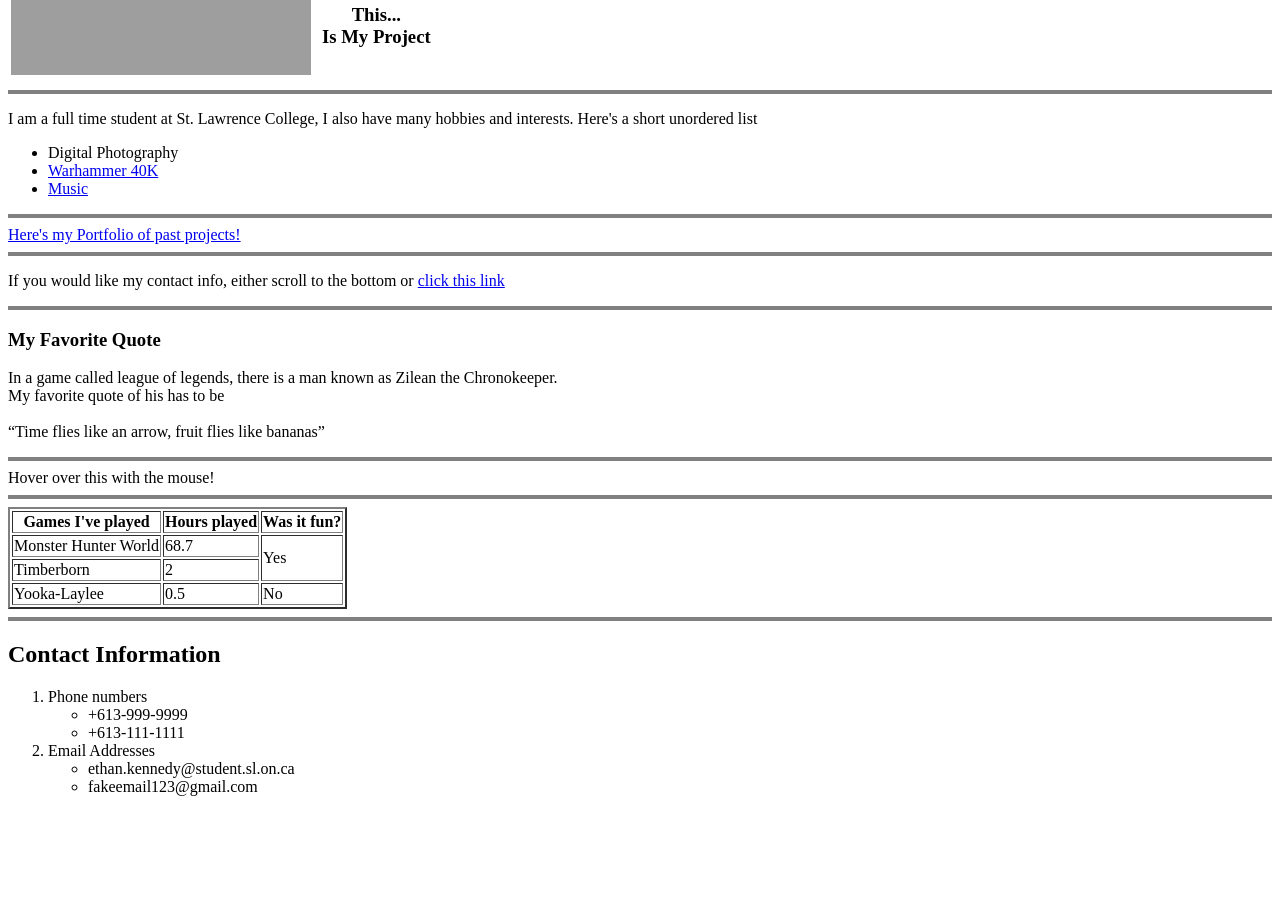
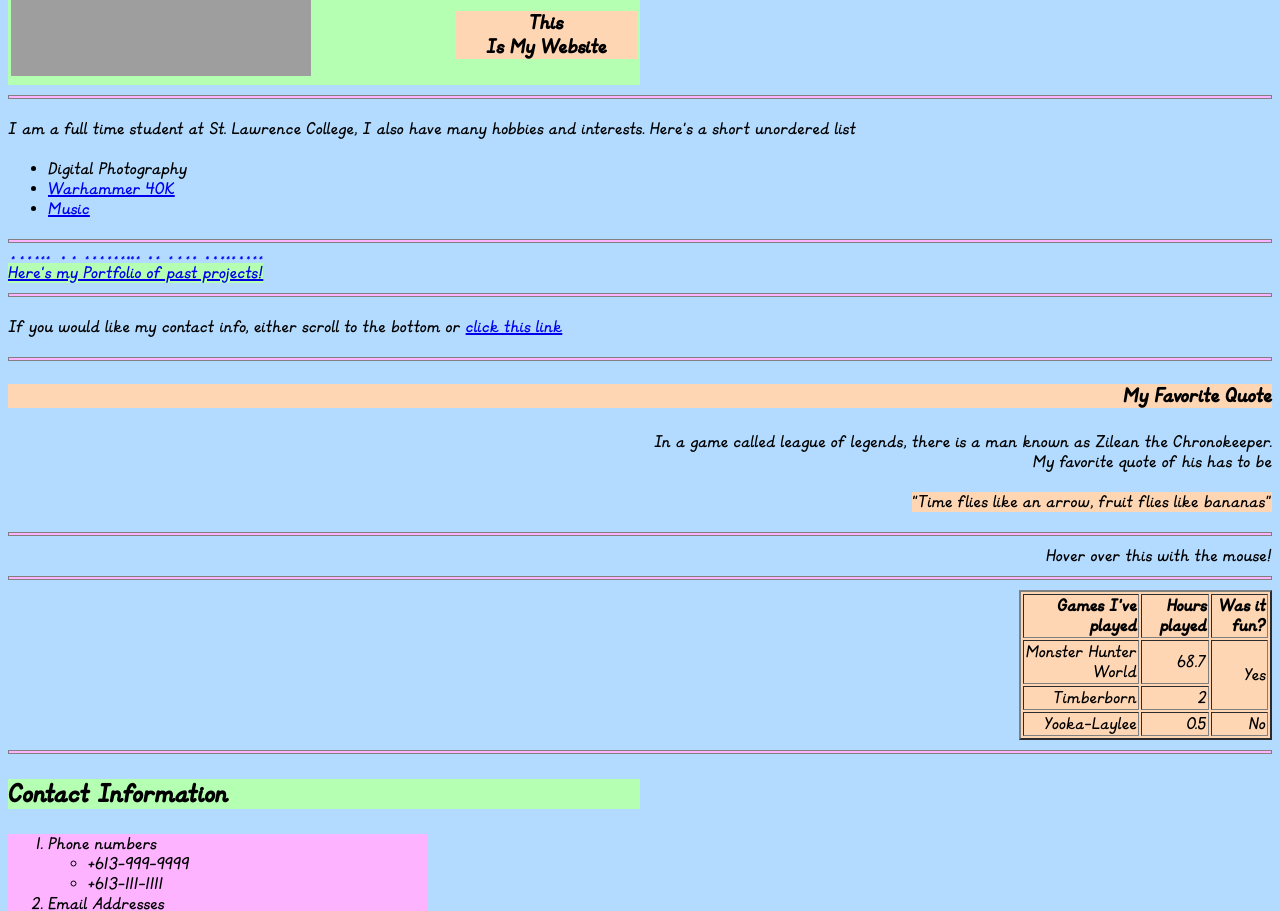
Before and after one commit to Dunwaru/EthanKennedy.github.io, a plain HTML site: page Index.html in a window 1280 px wide. Shown: the part 136-1047 px from the top of the page. Before the commit the page ends 948 px from the top, so only its background shows below. Drawn offline with Linux system fonts and the light colour scheme; grey boxes are pictures that could not be loaded.

Commit message:
Weird bug

```diff
--- a/Index.html
+++ b/Index.html
@@ -7,23 +7,33 @@
 </head>
 
 <body>
+  <link rel="stylesheet" href="style.css">
+  <style media="screen">
+    h3{
+      background-color:#FFD6B3;
+    }
+    q{
+        background-color:#FFD6B3;
+    }
+  </style>
   <map name="maplink">
     <area shape="rect" coords="0,0,300,200" href="https://www.youtube.com/watch?v=dQw4w9WgXcQ" alt="">
   </map>
-  <table>
+  <table class="keywords">
     <td>
       <img src="me.JPG" alt="Picture of Me" width="300" height="200" usemap="#maplink">
     </td>
     <td>
       <h1>E.<br>Kennedy</h1>
       <center>
-        <h3>This...<br>Is My Project</h3>
+        <h3>This<br>Is My Website</h3>
       </center>
     </td>
   </table>
 
   <hr size=4 noshade>
 
+<div class="profesional">
   <p>I am a full time student at St. Lawrence College, I also have many hobbies and interests. Here's a short unordered list</p>
   <ul>
     <li>Digital Photography</li>
@@ -31,16 +41,21 @@
     <li><a href="https://open.spotify.com/playlist/6x0dQahA7kz6U5fHdaMlSy?si=d2b5f316832549a8">Music</a></li>
   </ul>
 
-  <hr size=4 noshade>
-
-  <a href="portfolio.html">Here's my Portfolio of past projects!</a>
 
   <hr size=4 noshade>
 
-  <p>If you would like my contact info, either scroll to the bottom or <a href="#contact">click this link</a></p>
+    <a class="keywords profesional" href="portfolio.html">Here's my Portfolio of past projects!</a>
+</div>
+
+  <hr size=4 noshade>
+<div class="profesional">
+    <p>If you would like my contact info, either scroll to the bottom or <a href="#contact">click this link</a></p>
+</div>
+
 
   <hr size=4 noshade>
 
+<div class="personal">
   <h3>My Favorite Quote</h3>
 
   <p>
@@ -48,14 +63,17 @@
     My favorite quote of his has to be <br><br>
     <q cite="https://leagueoflegends.fandom.com/wiki/Zilean/LoL/Audio?#Joke">Time flies like an arrow, fruit flies like bananas</q>
   </p>
+</div>
+
+  <hr size=4 noshade>
+<div class="personal">
+  <span title="Hello, I've learned how to make a tooltip, this is the new tag we haven't learned in class!"> Hover over this with the mouse!</span>
+</div>
 
   <hr size=4 noshade>
 
-  <span title="Hello, I've learned how to make a tooltip, this is the new tag we haven't learned in class!"> Hover over this with the mouse!</span>
-
-  <hr size=4 noshade>
-
-  <table border="2">
+<div class="personal" >
+  <table class="tableAlign" border="2" style="background-color: #FFD6B3" >
     <tr>
       <th>Games I've played</th>
       <th>Hours played</th>
@@ -77,10 +95,13 @@
     </tr>
   </table>
 
-  <hr size=4 noshade>
+</div>
 
-  <h2 id="contact">Contact Information</h2>
-  <ol>
+
+<div class="profesional">
+<hr size=4 noshade>
+  <h2 class="keywords">Contact Information</h2>
+  <ol id="contact">
     <li>Phone numbers</li>
     <ul>
       <li>+613-999-9999</li>
@@ -92,6 +113,8 @@
       <li>fakeemail123@gmail.com</li>
     </ul>
   </ol>
+</div>
+
 </body>
 
 </html>
```
